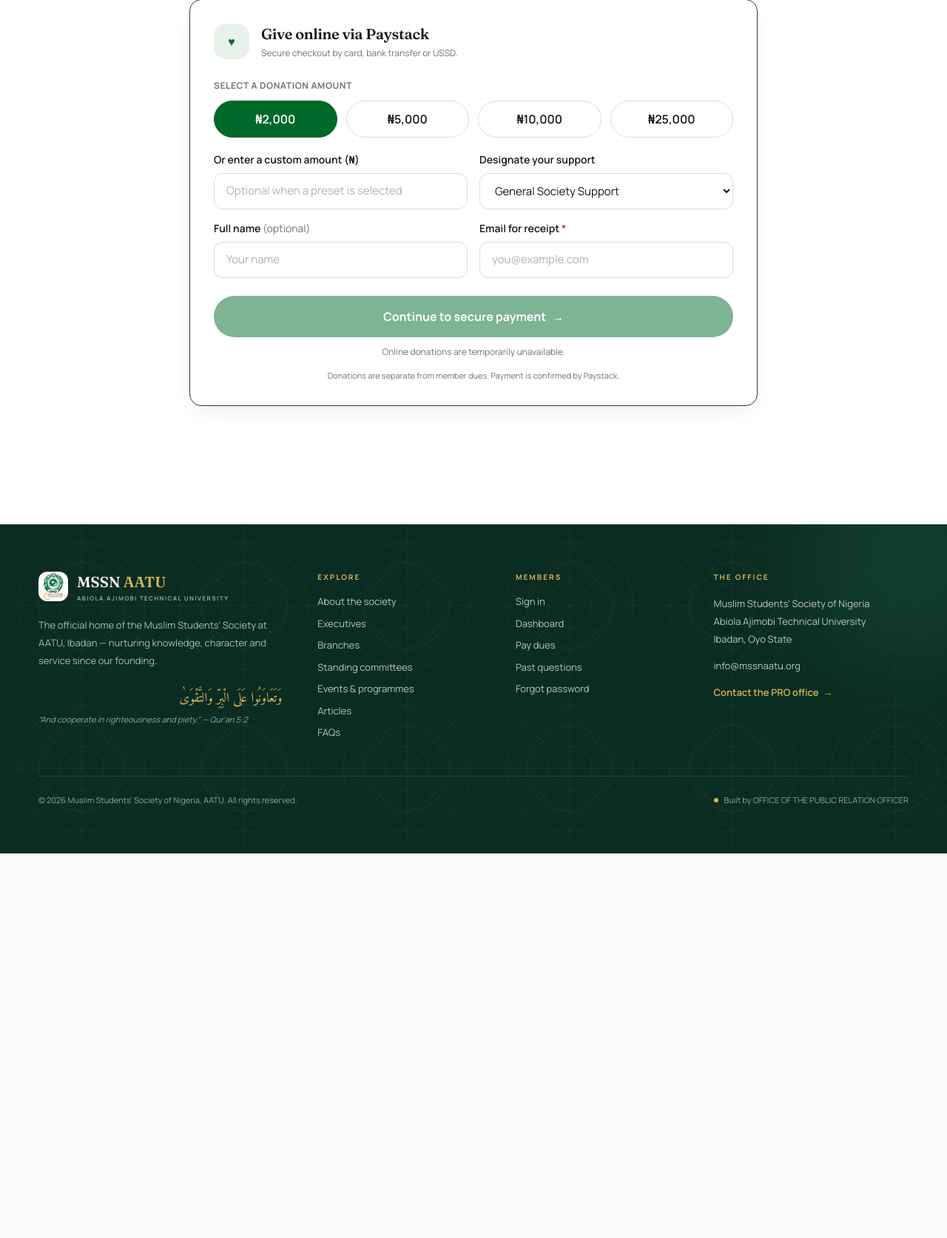
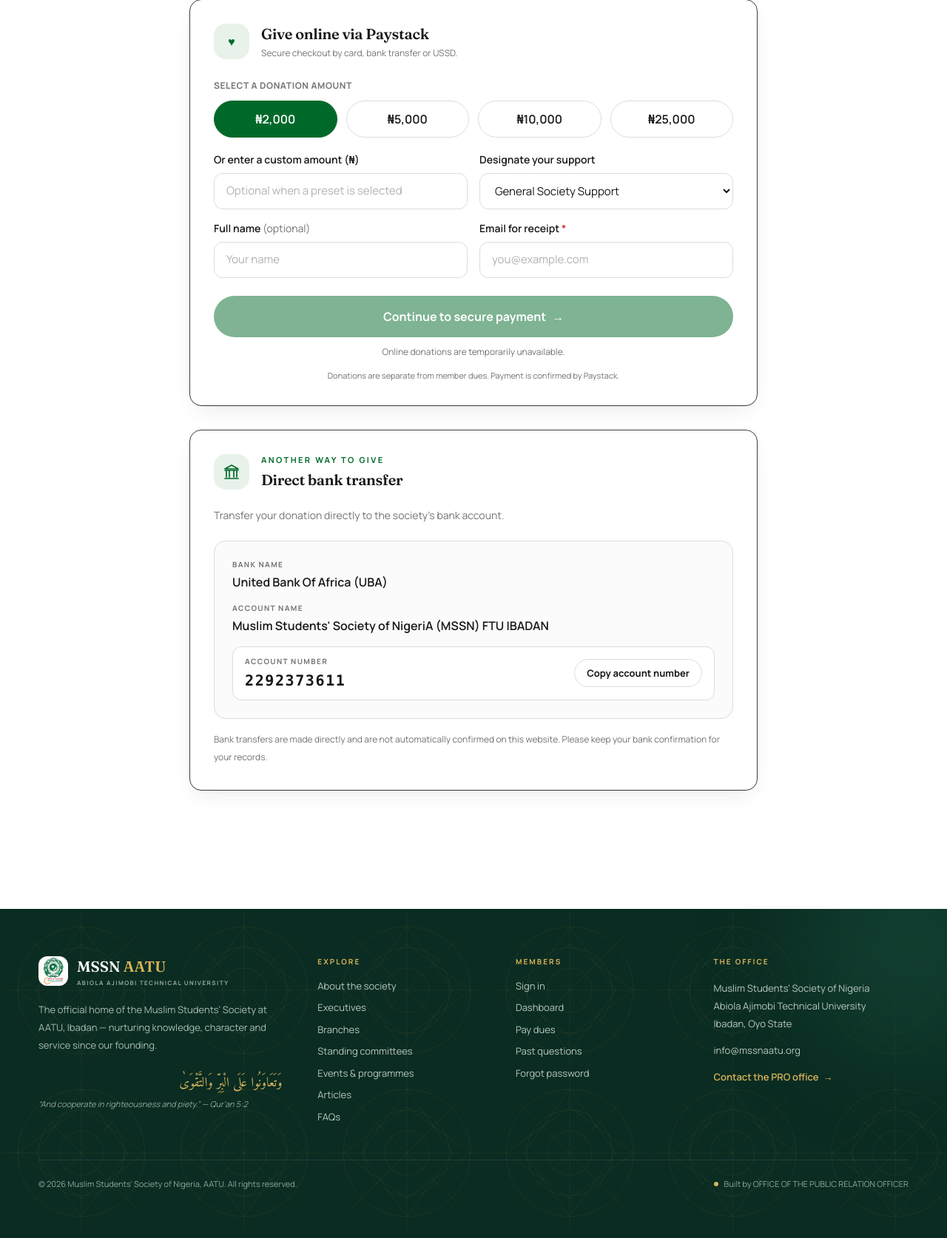
Before and after one commit to Abdulmateenmuthoir/MSSNAATU, a Django app: page /donate/ in a window 1280 px wide. Shown: the part 598-2272 px from the top of the page at 74% size. Before the commit the page ends 1752 px from the top, so only its background shows below. Run offline with Django 5.2, Linux system fonts and the light colour scheme; data that the repository does not hold is empty.

Commit message:
Add direct bank transfer donation details

```diff
--- a/templates/finance/donate.html
+++ b/templates/finance/donate.html
@@ -33,5 +33,26 @@
     {% if not paystack_ready %}<p class="mt-3 text-center text-xs text-muted">Online donations are temporarily unavailable.</p>{% endif %}
     <p class="mt-4 text-center text-[11px] text-muted">Donations are separate from member dues. Payment is confirmed by Paystack.</p>
   </form>
+
+  <section class="card mx-auto mt-8 max-w-3xl p-5 sm:p-8" aria-labelledby="bank-transfer-title">
+    <div class="flex items-center gap-4">
+      <span class="grid h-12 w-12 place-items-center rounded-2xl bg-brandsoft text-brand" aria-hidden="true">
+        <svg class="h-6 w-6" viewBox="0 0 24 24" fill="none" stroke="currentColor" stroke-width="1.7"><path d="M3 10h18M5 10v9m4-9v9m6-9v9m4-9v9M3 21h18M12 3l9 5H3l9-5z" stroke-linecap="round" stroke-linejoin="round"/></svg>
+      </span>
+      <div><p class="eyebrow">Another way to give</p><h2 id="bank-transfer-title" class="mt-1 font-display text-xl font-semibold text-ink">Direct bank transfer</h2></div>
+    </div>
+    <p class="mt-5 text-sm leading-7 text-muted">Transfer your donation directly to the society’s bank account.</p>
+    <div class="mt-5 rounded-2xl border border-line bg-surface2/50 p-5 sm:p-6">
+      <p class="text-[10px] font-bold uppercase tracking-[0.14em] text-muted">Bank name</p>
+      <p class="mt-1 font-semibold text-ink">United Bank Of Africa (UBA)</p>
+      <p class="mt-4 text-[10px] font-bold uppercase tracking-[0.14em] text-muted">Account name</p>
+      <p class="mt-1 font-semibold text-ink">Muslim Students' Society of NigeriA (MSSN) FTU IBADAN</p>
+      <div class="mt-4 flex flex-wrap items-center justify-between gap-3 rounded-xl border border-line bg-surface px-4 py-3">
+        <div><p class="text-[10px] font-bold uppercase tracking-[0.14em] text-muted">Account number</p><p class="mt-1 font-mono text-xl font-bold tracking-[0.08em] text-ink">2292373611</p></div>
+        <button type="button" data-copy="2292373611" class="btn-outline btn-sm" aria-label="Copy account number">Copy account number</button>
+      </div>
+    </div>
+    <p class="mt-4 text-xs leading-6 text-muted">Bank transfers are made directly and are not automatically confirmed on this website. Please keep your bank confirmation for your records.</p>
+  </section>
 </section>
 {% endblock %}
```
